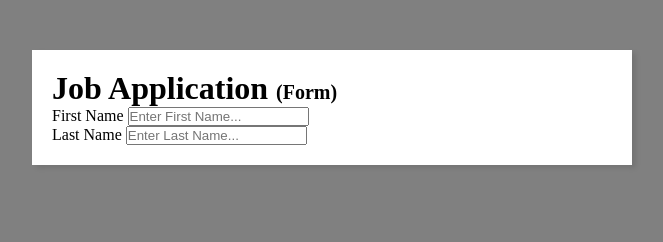
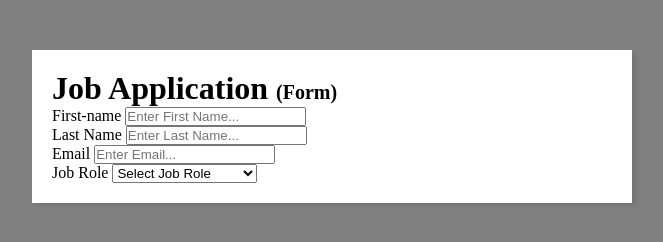
Before and after one commit to Srilekha-Paul/job-application, a plain HTML site: page index.html in a window 1280 px wide. Shown: the whole page, without its empty margins (308-971 px from the left). Drawn offline with Linux system fonts and the light colour scheme.

Commit message:
modify html

```diff
--- a/index.html
+++ b/index.html
@@ -13,25 +13,40 @@
                 <span class="form">(Form)</span>
             </h1>
             <form action="">
-                <div class="form_container">
+                <div class="form-container">
                     <div class="form_controll">
-                        <label for="first-name">First Name</label>
+                        <label for="email">First-name</label>
                         <input
-                        id="first-name"
-                        name="first-name"
+                        id="First-name"
+                        name="First-name"
                          placeholder="Enter First Name...">
                     </div>
 
-                </div>
-
-                        <div class="form_controll">
-                        <label for="Last-name">Last Name</label>
+                     <div class="form_controll">
+                        <label for="email">Last Name</label>
                         <input
                         id="Last-name"
                         name="Last-name"
                          placeholder="Enter Last Name...">
                     </div>
-
+                <div>
+                    <div class="form_controll">
+                        <label for="Email">Email</label>
+                        <input
+                        id="Email"
+                        name="Email"
+                         placeholder="Enter Email...">
+                    </div>
+                     <div class="form_controll">
+                        <label for="Job Role">Job Role</label>
+                        <select id="Job Role" name="Job Role">
+                            <option value="">Select Job Role</option>
+                            <option value="frontend">FrontEnd Developer</option>
+                            <option value="backend">BackEnd Developer</option>
+                            <option value="fullstack">Full Stack Developer</option>
+                            <option value="ui&ux">UI & UX Developer</option>
+                        </select>
+                    </div>
                 </div>
             </form>
         </div>
```
